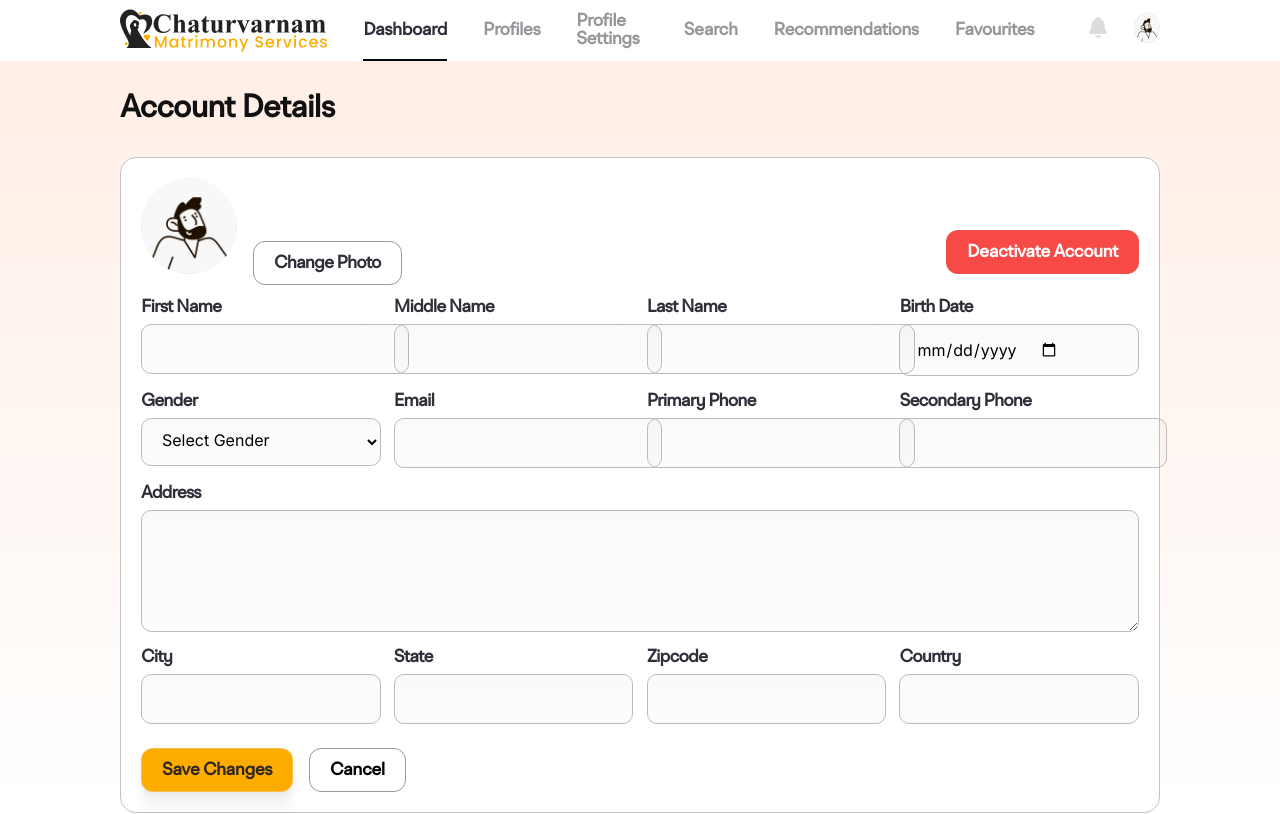
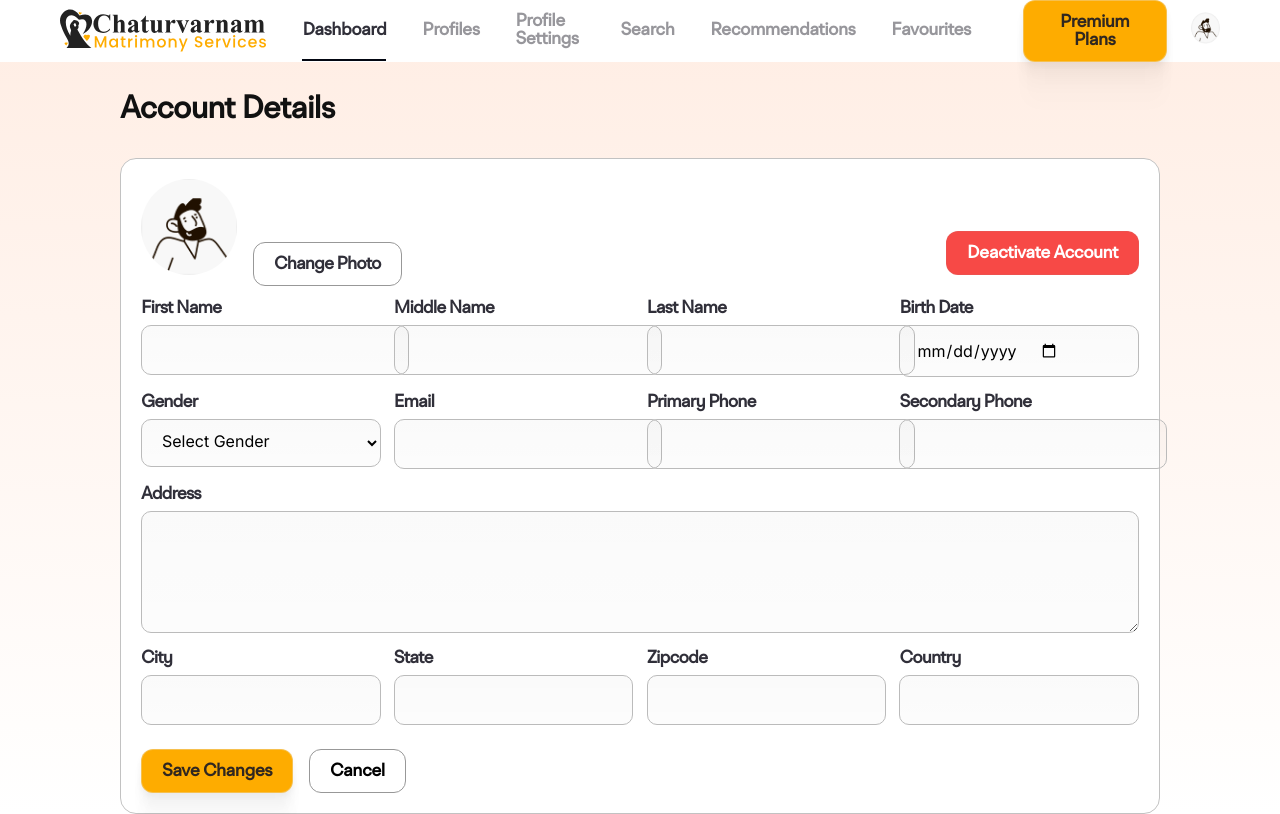
Before and after one commit to surithanda/matrimonywebui, a Next.js app: page /account in a window 1280 px wide. Built offline with nearby package versions, Linux system fonts and the light colour scheme; no server answers.

Commit message:
updated the navbar of dashboard and website

```diff
--- a/app/(dashboard)/_components/Navbar.tsx
+++ b/app/(dashboard)/_components/Navbar.tsx
@@ -7,7 +7,6 @@ import dp from "/public/images/p-i.png";
 import Link from "next/link";
 import LoginIcon from "/public/images/LoginIcon.svg";
 import RegisterIcon from "/public/images/RegisterIcon.svg";
-import router from "next/router";
 
 const Navbar = () => {
   const [isShowDropdown, setIsShowDropdown] = useState(false);
@@ -34,19 +33,10 @@ const Navbar = () => {
     }
   }, [pathname]);
 
-  const checkToken = () => {
-    const token = localStorage.getItem("matrimony token");
-    if (token) {
-      return true;
-    } else {
-      return false;
-    }
-  };
-
   return (
-    <div className="flex justify-between h-fit md:px-[120px] z-20">
+    <div className="flex justify-between h-fit md:px-[60px] z-20">
       {/* Logo */}
-      <Link href={checkToken() ? "/dashboard": "/"} className="py-2">
+      <Link href="/dashboard" className="py-2">
         <Image src={logo} alt="" className="md:w-[221px] md:h-[45px]" />
       </Link>
       {isAccountOpen && (
@@ -136,20 +126,11 @@ const Navbar = () => {
             <div className="flex items-center space-x-6 ml-4">
               {/* Notification Icon */}
               <div className="relative">
-                <button className="focus:outline-none">
-                  <svg
-                    xmlns="http://www.w3.org/2000/svg"
-                    width="24"
-                    height="25"
-                    viewBox="0 0 24 25"
-                    fill="none"
-                  >
-                    <path
-                      d="M20.5145 16.3631C20.4374 16.2702 20.3616 16.1773 20.2873 16.0876C19.2652 14.8513 18.6468 14.1052 18.6468 10.6053C18.6468 8.79339 18.2133 7.30667 17.3589 6.19164C16.7289 5.3679 15.8773 4.74301 14.7548 4.2812C14.7404 4.27317 14.7275 4.26263 14.7167 4.25007C14.313 2.89809 13.2082 1.99258 11.9621 1.99258C10.7161 1.99258 9.61172 2.89809 9.20798 4.24868C9.19723 4.26079 9.18451 4.271 9.17035 4.27888C6.55094 5.35721 5.27794 7.42608 5.27794 10.6039C5.27794 14.1052 4.66048 14.8513 3.63744 16.0862C3.5631 16.1759 3.48737 16.2669 3.41025 16.3617C3.21103 16.602 3.0848 16.8943 3.04652 17.204C3.00823 17.5138 3.05948 17.828 3.19421 18.1095C3.48087 18.7135 4.09181 19.0885 4.78918 19.0885H19.1402C19.8343 19.0885 20.4411 18.714 20.7287 18.1128C20.864 17.8312 20.9157 17.5167 20.8777 17.2066C20.8398 16.8965 20.7137 16.6038 20.5145 16.3631ZM11.9621 22.8066C12.6335 22.8061 13.2922 22.6239 13.8684 22.2793C14.4445 21.9346 14.9167 21.4405 15.2348 20.8493C15.2498 20.821 15.2572 20.7892 15.2563 20.7572C15.2554 20.7251 15.2462 20.6939 15.2296 20.6664C15.2131 20.639 15.1897 20.6163 15.1618 20.6005C15.1339 20.5848 15.1024 20.5765 15.0703 20.5766H8.85489C8.8228 20.5765 8.79122 20.5847 8.76324 20.6004C8.73526 20.6161 8.71182 20.6388 8.69522 20.6662C8.67861 20.6937 8.6694 20.725 8.66847 20.7571C8.66755 20.7891 8.67495 20.8209 8.68996 20.8493C9.00799 21.4405 9.48008 21.9345 10.0562 22.2791C10.6322 22.6237 11.2908 22.806 11.9621 22.8066Z"
-                      fill="#DCDCDC"
-                    />
-                  </svg>
-                </button>
+                <Link href="/pricing">
+                  <button className="focus:outline-none yellow-btn">
+                    Premium Plans
+                  </button>
+                </Link>
               </div>
 
               {/* Profile Icon and Dropdown */}
@@ -191,10 +172,6 @@ const Navbar = () => {
                   <a
                     href="/logout"
                     className="block px-4 py-2 text-gray-800 hover:bg-gray-100 rounded-md"
-                    onClick={() => {
-                      localStorage.removeItem("matrimony token");
-                      router.push("/login");
-                    }}
                   >
                     Logout
                   </a>
--- a/app/_components/Navbar.tsx
+++ b/app/_components/Navbar.tsx
@@ -22,6 +22,9 @@ export const Navbar = () => {
           </li>
           <li>
             <Link href="/services">Services</Link>
+          </li>
+          <li>
+            <Link href="/pricing">Pricing</Link>
           </li>
           <li>
             <Link href="/events">Events</Link>
```
